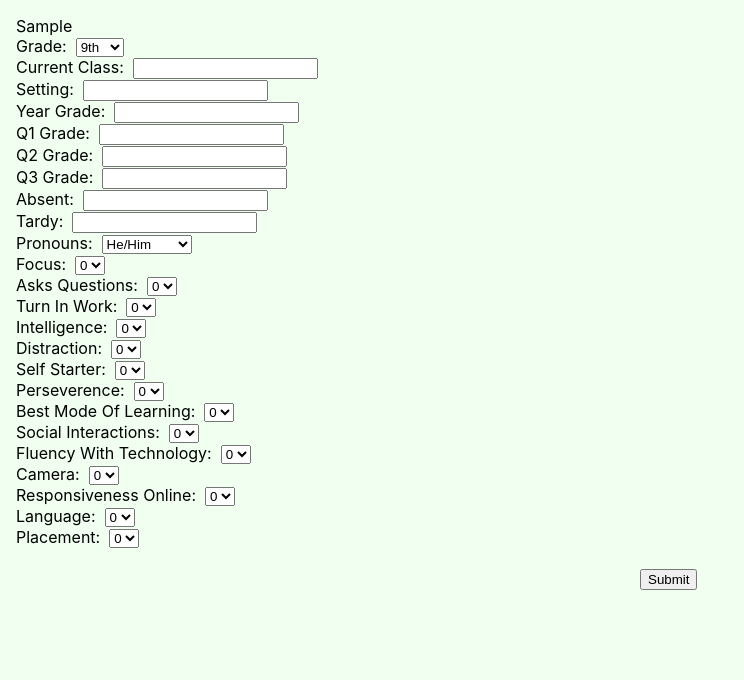
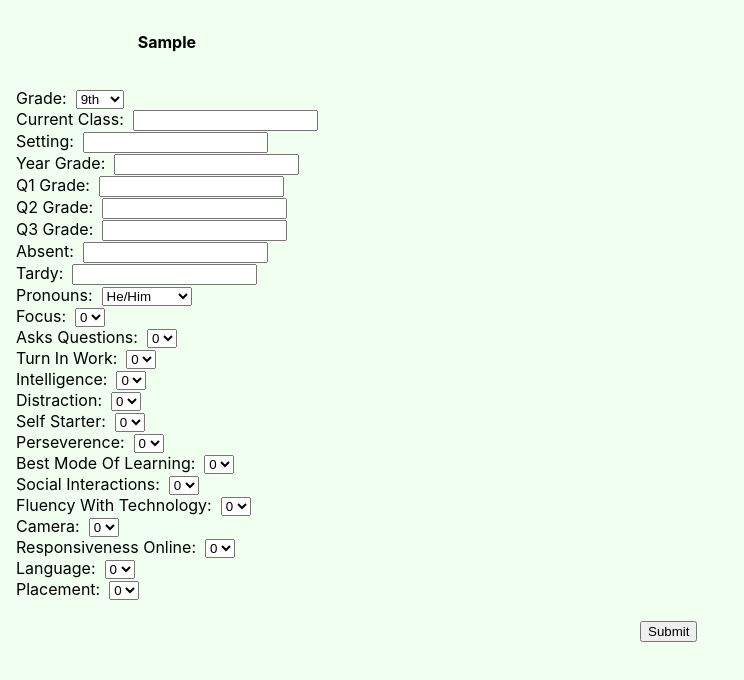
Before and after one commit to MistermindX/ReportCard, a React (Create React App) app in the folder client/: page / in a window 1280 px wide. Both pictures are taken after typing "Sample" into the empty fields and a click on the button "Submit". Shown: the top 680 px of the page, without its empty margins (0-744 px from the left). Built offline with nearby package versions, Linux system fonts and the light colour scheme.

Commit message:
fixed names css

```diff
--- a/client/src/components/ScoresList.jsx
+++ b/client/src/components/ScoresList.jsx
@@ -398,7 +398,9 @@ function ScoresList(props) {
         <ul>
           {props.studentList.map((Student) => (
             <li key={Student.id}>
-              {Student.firstName} {Student.lastName}
+              <p className="name">
+                {Student.firstName} {Student.lastName}
+              </p>
               <br />
               Grade:&nbsp;&nbsp;
               <select id="grade">
--- a/client/src/styles/App.css
+++ b/client/src/styles/App.css
@@ -27,3 +27,8 @@ li {
 body {
   background-color:honeydew;
 }
+
+.name {
+  text-align: center;
+  font-weight: bold;
+}
```
